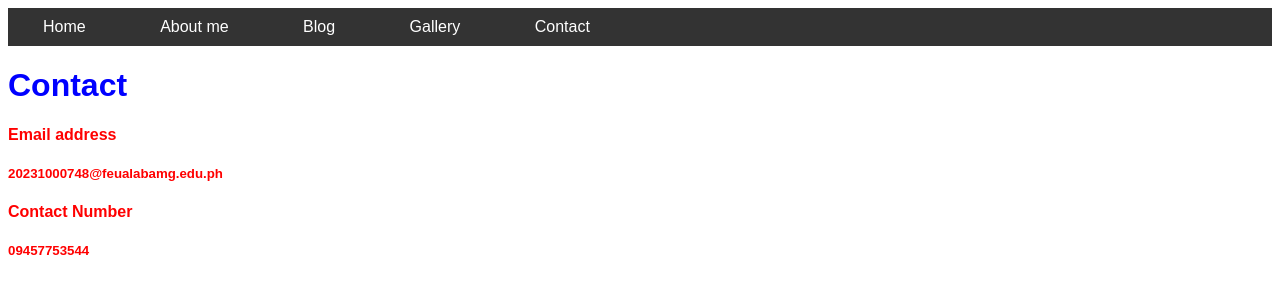
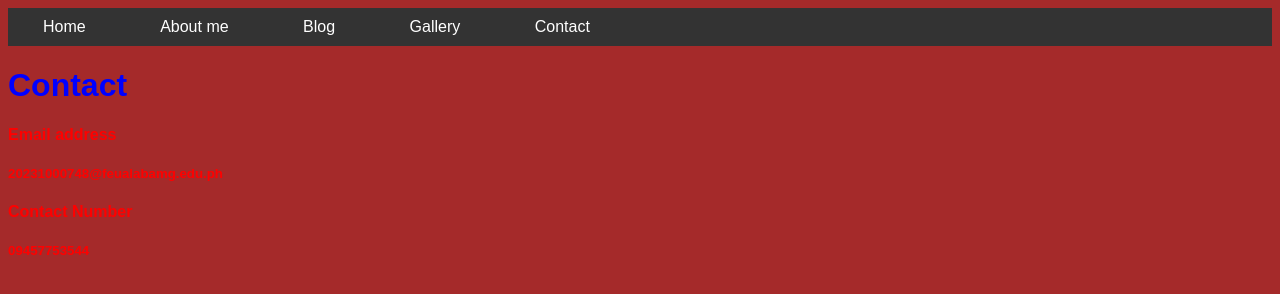
Before and after one commit to Zephryo/ESPINELI_blog.html, a plain HTML site: page contact.html in a window 1280 px wide. Drawn offline with Linux system fonts and the light colour scheme.

Commit message:
Update contact.html

```diff
--- a/contact.html
+++ b/contact.html
@@ -3,7 +3,7 @@
   <link rel="stylesheet" href="styles.css">
 <title> About the Blogger </title>
 </head>
-<body>
+<body class="page-brown">
 <nav>
 <ul>
 <li> <a href="index.html"> Home</a> </li>
```
